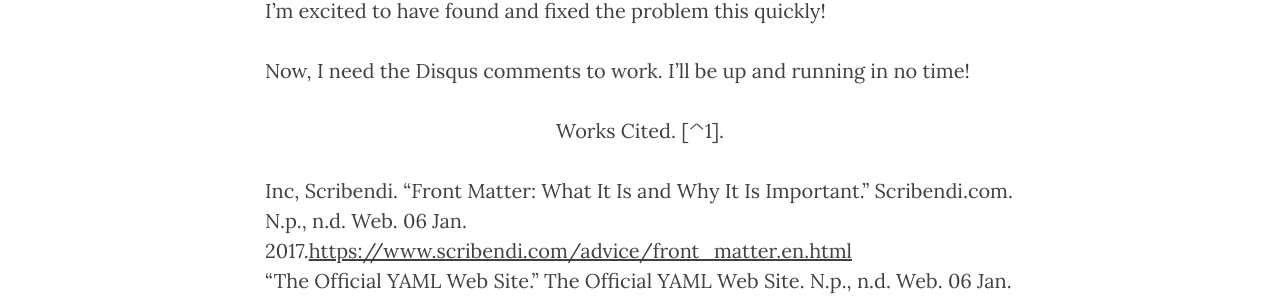
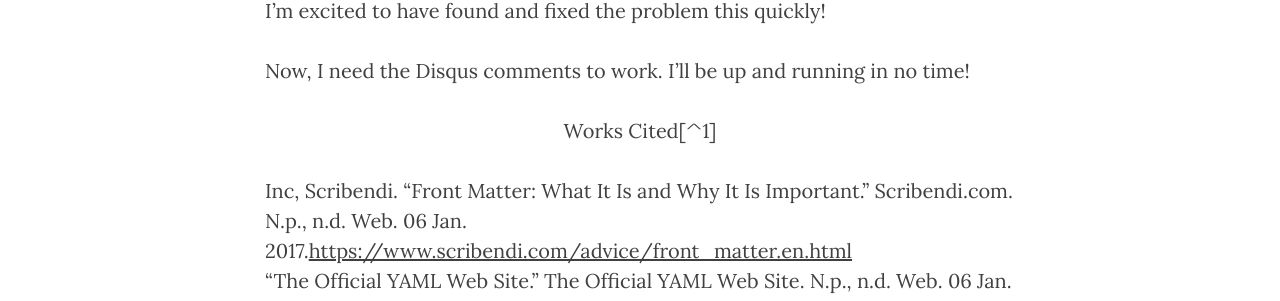
Before and after one commit to maxgrok/maxgrok.github.io_oldversion, a Jekyll site: the page built from _posts/2017-01-06-octopress-YAML-update.markdown, in a window 1280 px wide and 900 px high, scrolled down 2471 px. Shown: the part 142-443 px from the top of the window. Built offline with Jekyll 4.4.1, drawn with Linux system fonts in a browser that asks for light colours; nearby versions of some CDN libraries; comment, search, counter and statistics services are not loaded.

Commit message:
Updating YAML post

```diff
--- a/_posts/2017-01-06-octopress-YAML-update.markdown
+++ b/_posts/2017-01-06-octopress-YAML-update.markdown
@@ -83,7 +83,7 @@ I'm excited to have found and fixed the problem this quickly!
 
 Now, I need the Disqus comments to work. I'll be up and running in no time!
 
-<p style="text-align:center;">Works Cited. [^1].</p>
+<p style="text-align:center;">Works Cited[^1]</p>
 Inc, Scribendi. "Front Matter: What It Is and Why It Is Important." Scribendi.com. N.p., n.d. Web. 06 Jan. 2017.<a href="https://www.scribendi.com/advice/front_matter.en.html">https://www.scribendi.com/advice/front_matter.en.html</a><br>
 "The Official YAML Web Site." The Official YAML Web Site. N.p., n.d. Web. 06 Jan. 2017.<a href="http://yaml.org/">http://yaml.org/</a>.<br>
 "YAML - Wiktionary." N.p., n.d. Web. 06 Jan. 2017.<a href="https://en.wiktionary.org/wiki/YAML">https://en.wiktionary.org/wiki/YAML</a>
```
